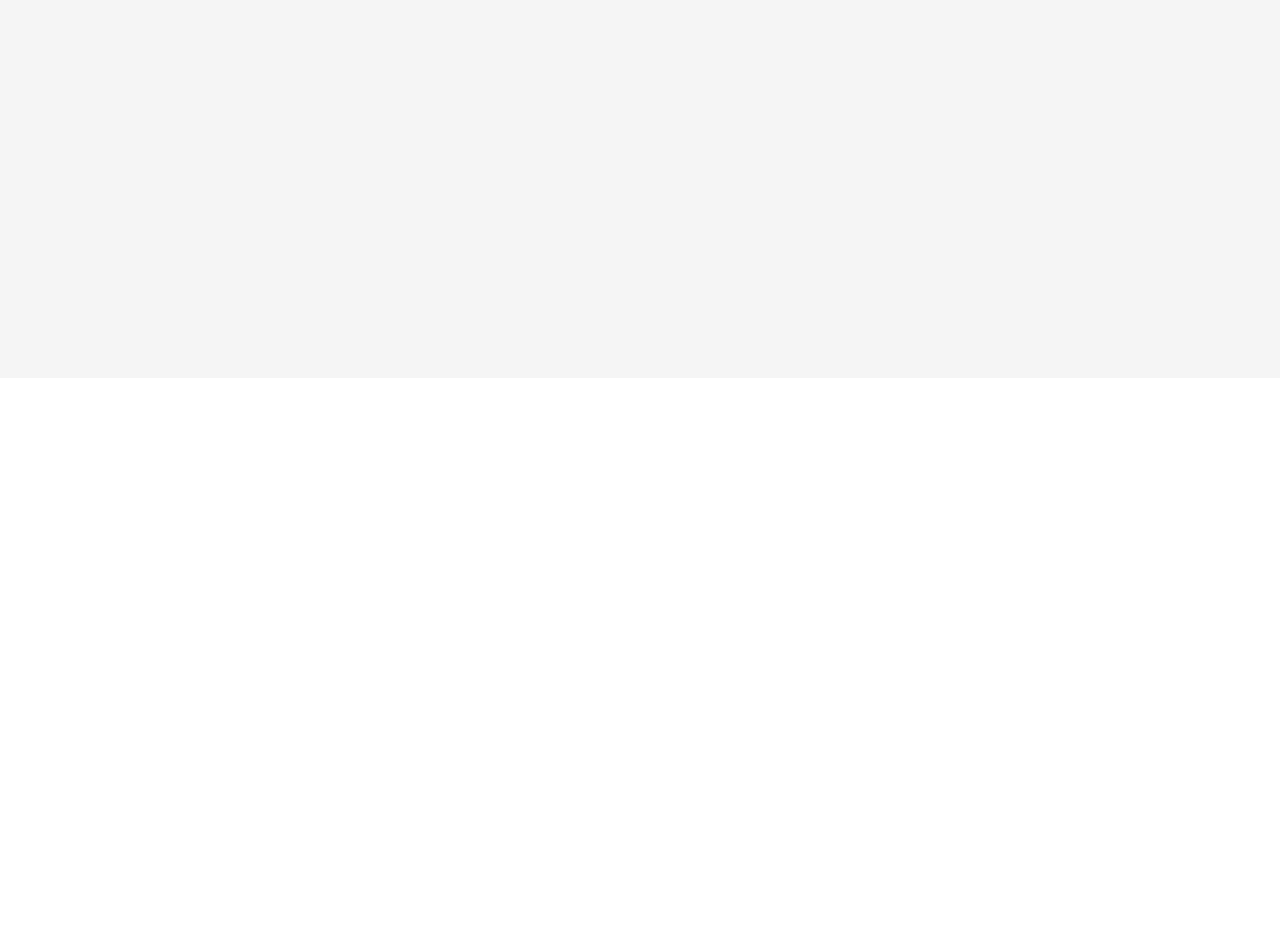
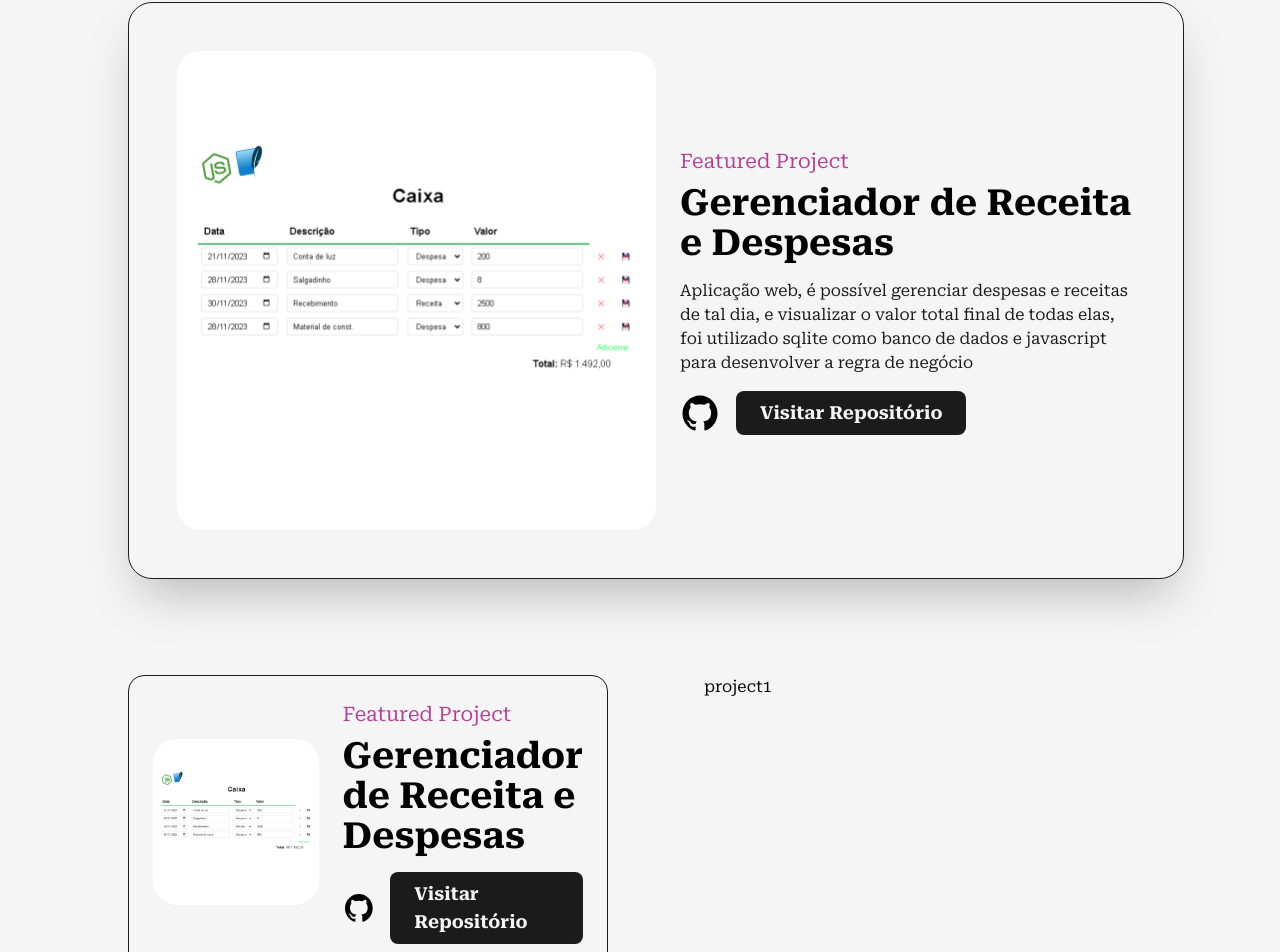
Before and after one commit to pafrasson/portfolio, a Next.js app: page /projects in a window 1280 px wide. Shown: the part 430-1382 px from the top of the page. Before the commit the page ends 808 px from the top, so only its background shows below. Built offline with nearby package versions, Linux system fonts and the light colour scheme.

Commit message:
feat: projects page update

```diff
--- a/src/components/Experience.js
+++ b/src/components/Experience.js
@@ -84,7 +84,7 @@ const Experience = () => {
                         company="Gov. de Turismo"
                         time="Londrina - 2022"
                         work='Este evento foi uma oportunidade incrível para colocar em prática minhas SoftSkills.
-                         minha equipe idealizou uma solução inovadora para um problema real na indústria de eventos. Conversamos com pessoas da área para entender o problema e requisitos, elaboramos solução e apresentamos um protótipo visual para a banca de jurados.
+                         minha equipe idealizou uma solução inovadora para um problema real na indústria de eventos. Conversamos com pessoas da área para entender o problema e requisitos, elaboramos a solução e apresentamos um protótipo visual para a banca de jurados.
                         Todos os esforços, dedicação e trabalho em equipe valeram a pena quando ouvimos nosso nome como vencedores.'
                         certificateLink="https://www.instagram.com/p/CkHUaEJtjla/?utm_source=ig_web_copy_link&igshid=MzRlODBiNWFlZA=="
                         cert="ver mais "
--- a/src/pages/projects.js
+++ b/src/pages/projects.js
@@ -1,9 +1,117 @@
-import Head  from 'next/head'
+import AnimatedText from '@/components/AnimatedText'
+import Layout from '@/components/Layout'
+import Head from 'next/head'
 import React from 'react'
+import Link from "next/link";
+import Image from 'next/image'
+import { GithubIcon } from '@/components/Icons';
+import project1img from '../../public/images/projects/budgetplanner.png'
+
+const FeaturedProject = ({ type, title, summary, img, link, github }) => {
+  return (
+    <article className='w-full flex items-center justify-between
+    rounded-3xl border border-solid border-dark bg-light shadow-2xl p-12
+    '>
+      <Link href={link} target='_blank'
+        className='w-1/2 cursor-pointer overflow-hidden rounded-lg'
+      >
+        <Image src={img} alt={title} className='w-full h-auto rounded-3xl' />
+      </Link>
+
+      <div className='w-1/2 flex flex-col items-start justify-between pl-6'>
+        <span className='text-primary font-medium text-xl'>{type}</span>
+        <Link href={link} target='_blank' className='hover:underline underline-offset-1'>
+          <h2 className='my-2 w-full text-left text-4xl font-bold'>{title}</h2>
+        </Link>
+        <p className='my-2 font-medium text-dark '>
+          {summary}
+        </p>
+        <div className='mt-2 flex items-center'>
+          <Link href={github} target='_blank' className='w-10'> <GithubIcon /> </Link>
+          <Link href={link} target='_blank'
+            className='ml-4 rounded-lg bg-dark text-light p-2 px-6 text-lg font-semibold'
+          > Visitar Repositório </Link>
+        </div>
+      </div>
+
+    </article>
+  )
+}
+
+const Project = ({ title, type, img, link, github }) => {
+  return (
+    <article className='w-full flex items-center justify-center rounded-2xl border border-solid
+     border-dark bg-light p-6 relative'>
+      <Link href={link} target='_blank'
+        className='w-full cursor-pointer overflow-hidden rounded-lg'
+      >
+        <Image src={img} alt={title} className='w-full h-auto rounded-3xl' />
+      </Link>
+
+      <div className='w-full flex flex-col items-start justify-between pl-6'>
+        <span className='text-primary font-medium text-xl'>{type}</span>
+        <Link href={link} target='_blank' className='hover:underline underline-offset-1'>
+          <h2 className='my-2 w-full text-left text-4xl font-bold'>{title}</h2>
+        </Link>
+
+        <div className='mt-2 flex items-center'>
+          <Link href={github} target='_blank' className='w-10'> <GithubIcon /> </Link>
+          <Link href={link} target='_blank'
+            className='ml-4 rounded-lg bg-dark text-light p-2 px-6 text-lg font-semibold'
+          > Visitar Repositório </Link>
+        </div>
+      </div>
+    </article>
+  )
+}
 
 const projects = () => {
   return (
-    <div></div>
+    <>
+      <Head>
+        <title>Pedro Frasson | Projetos</title>
+        <meta name='description' content='any description' />
+      </Head>
+      <main className='w-full mb-16 flex flex-col items-center justify-center'>
+        <Layout className='pt-16'>
+          <AnimatedText text="Superar, inovar, criar, descobrir." className='mb-16' />
+          <div className='grid grid-cols-12 gap-24'>
+            <div className='col-span-12'>
+              <FeaturedProject
+                title="Gerenciador de Receita e Despesas"
+                summary="Aplicação web, é possível gerenciar despesas e receitas de tal dia, e visualizar
+                o valor total final de todas elas, foi utilizado sqlite como banco de dados e javascript para desenvolver a regra de negócio"
+                link="/"
+                github="/"
+                type="Featured Project"
+                img={project1img}
+              />
+            </div>
+            <div className='col-span-6'>
+              <Project
+                title="Gerenciador de Receita e Despesas"
+                link="/"
+                github="/"
+                type="Featured Project"
+                img={project1img}
+              />
+            </div>
+            <div className='col-span-6'>
+              project1
+            </div>
+            <div className='col-span-12'>
+              Featured Project
+            </div>
+            <div className='col-span-6'>
+              Project 3
+            </div>
+            <div className='col-span-6'>
+              Project 4
+            </div>
+          </div>
+        </Layout>
+      </main>
+    </>
   )
 }
 
```
Also changed, not shown: public/images/projects/budgetplanner.png (added).
